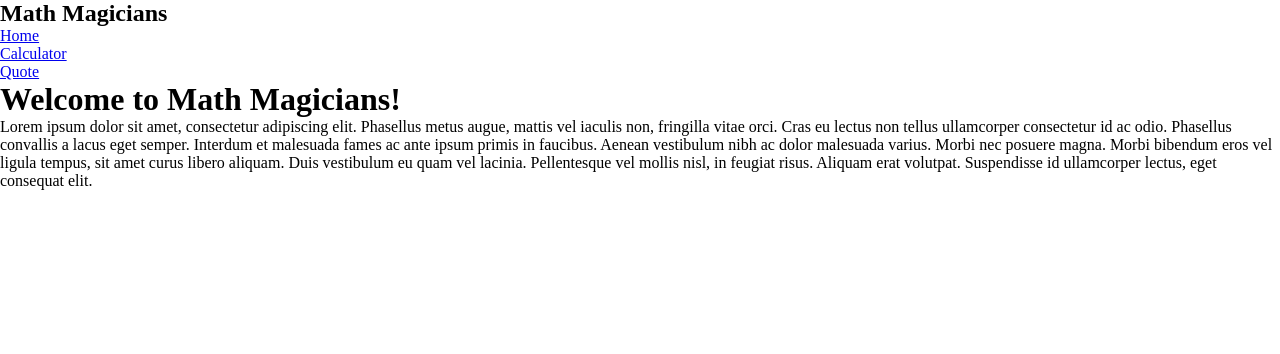
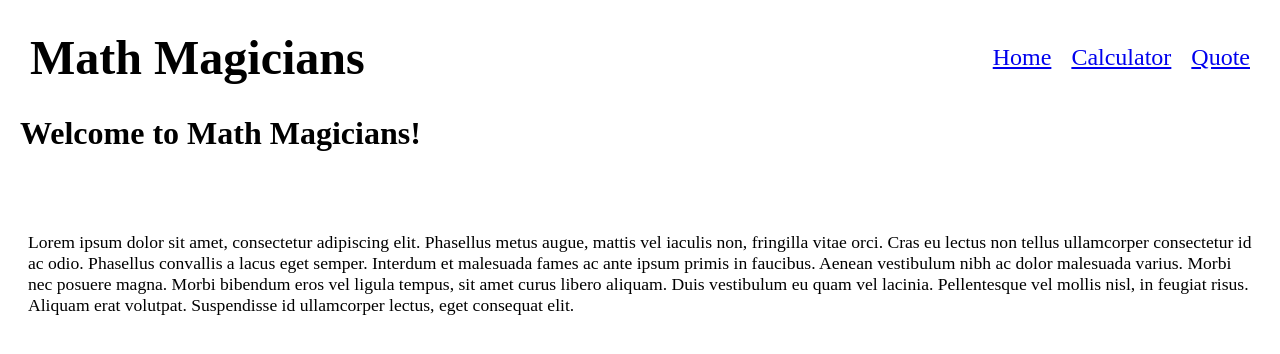
Before and after one commit to JoyTaribagshaw/Mathmagician, a React (Create React App) app: page / in a window 1280 px wide. Shown: the top 354 px of the page. Built offline with nearby package versions, Linux system fonts and the light colour scheme.

Commit message:
Style full website

```diff
--- a/src/style.css
+++ b/src/style.css
@@ -56,6 +56,7 @@ button {
   width: 80%;
   justify-content: center;
   text-align: center;
+  margin: auto;
 }
 
 .error-message,
@@ -86,3 +87,47 @@ button {
   font-weight: bold;
   line-height: 50%;
 }
+
+/* Full-website-styling */
+
+.nav_bar {
+  display: flex;
+  justify-content: space-between;
+  padding: 20px;
+}
+
+.title {
+  font-family: 'Patrick Hand', cursive;
+  padding: 10px;
+  font-size: 3rem;
+}
+
+.links {
+  display: flex;
+    text-align: center;
+    list-style: none;
+    gap: 20px;
+    font-family: 'Patrick Hand', cursive;
+  font-size: 1.5rem;
+  margin: auto 10px;
+}
+
+.home_page {
+  padding: 0 20px;
+}
+
+.home_heading {
+  font-family: 'Patrick Hand', cursive;
+  font-size: 2rem;
+}
+
+.home_paragraph {
+  font-family: 'Patrick Hand', cursive;
+  font-size: 1.1rem;
+  padding: 5rem 0.5rem;
+}
+
+.calculator_header {
+  display: flex;
+  justify-content:space-around ;
+}
```
